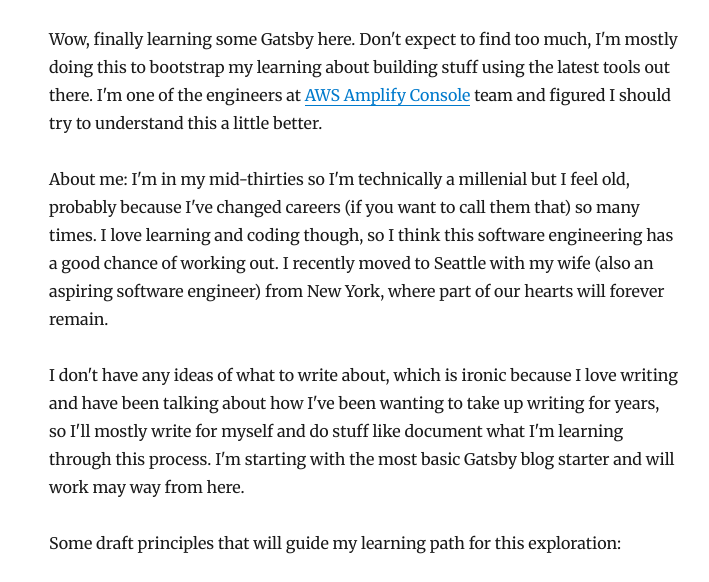
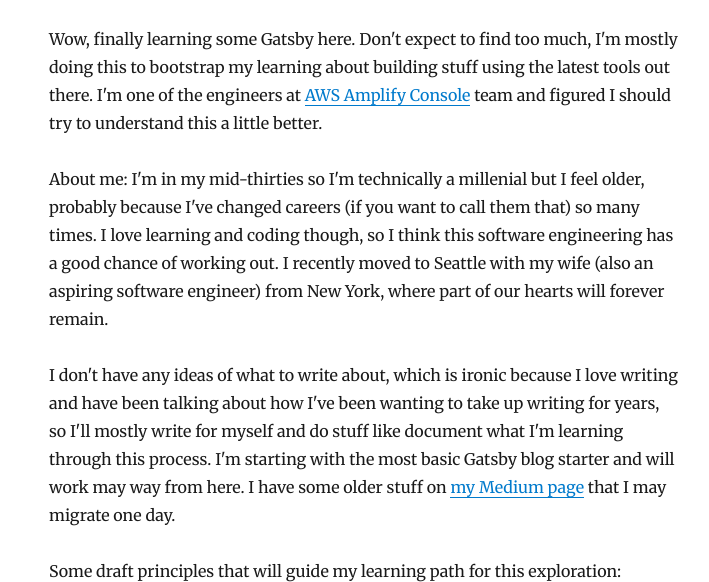
Before and after one commit to kahdojay/kdj-blog, a Gatsby site: page /hello-world/ in a window 1280 px wide. Shown: the part 170-752 px from the top of the page, without its empty margins (276-985 px from the left). Built offline with nearby package versions, Linux system fonts and the light colour scheme; Gatsby itself is replaced by a stand-in of ours; some packages are replaced by stand-ins of ours.

Commit message:
Update post

```diff
--- a/content/blog/hello-world/index.md
+++ b/content/blog/hello-world/index.md
@@ -6,9 +6,9 @@ description: "First Post, About Me"
 
 Wow, finally learning some Gatsby here. Don't expect to find too much, I'm mostly doing this to bootstrap my learning about building stuff using the latest tools out there. I'm one of the engineers at [AWS Amplify Console](https://aws.amazon.com/amplify/console/) team and figured I should try to understand this a little better.
 
-About me: I'm in my mid-thirties so I'm technically a millenial but I feel old, probably because I've changed careers (if you want to call them that) so many times. I love learning and coding though, so I think this software engineering has a good chance of working out. I recently moved to Seattle with my wife (also an aspiring software engineer) from New York, where part of our hearts will forever remain.
+About me: I'm in my mid-thirties so I'm technically a millenial but I feel older, probably because I've changed careers (if you want to call them that) so many times. I love learning and coding though, so I think this software engineering has a good chance of working out. I recently moved to Seattle with my wife (also an aspiring software engineer) from New York, where part of our hearts will forever remain.
 
-I don't have any ideas of what to write about, which is ironic because I love writing and have been talking about how I've been wanting to take up writing for years, so I'll mostly write for myself and do stuff like document what I'm learning through this process. I'm starting with the most basic Gatsby blog starter and will work may way from here.
+I don't have any ideas of what to write about, which is ironic because I love writing and have been talking about how I've been wanting to take up writing for years, so I'll mostly write for myself and do stuff like document what I'm learning through this process. I'm starting with the most basic Gatsby blog starter and will work may way from here. I have some older stuff on [my Medium page](https://medium.com/@kahdojay) that I may migrate one day.
 
 Some draft principles that will guide my learning path for this exploration:
 1. fun/interesting
```
